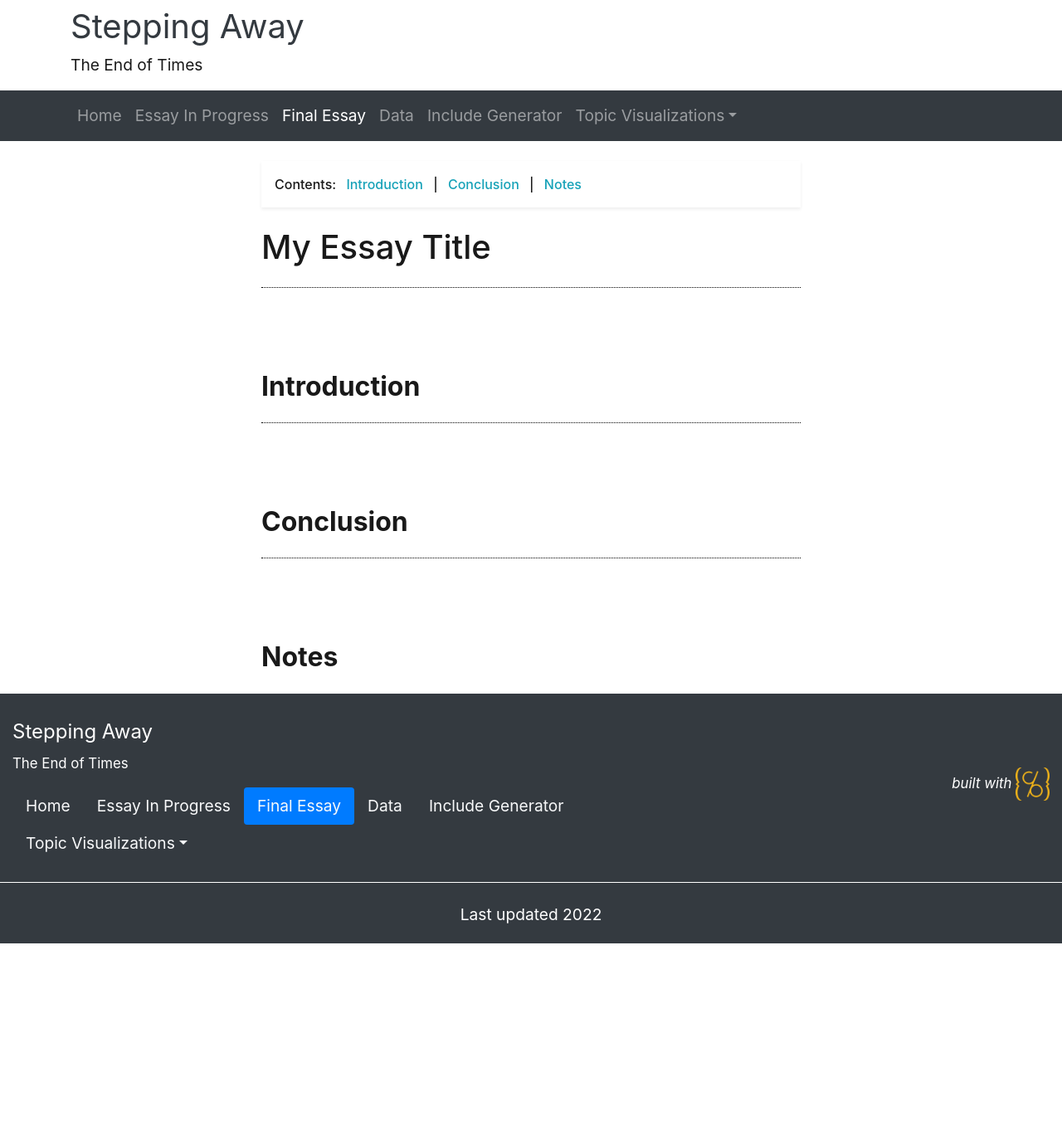
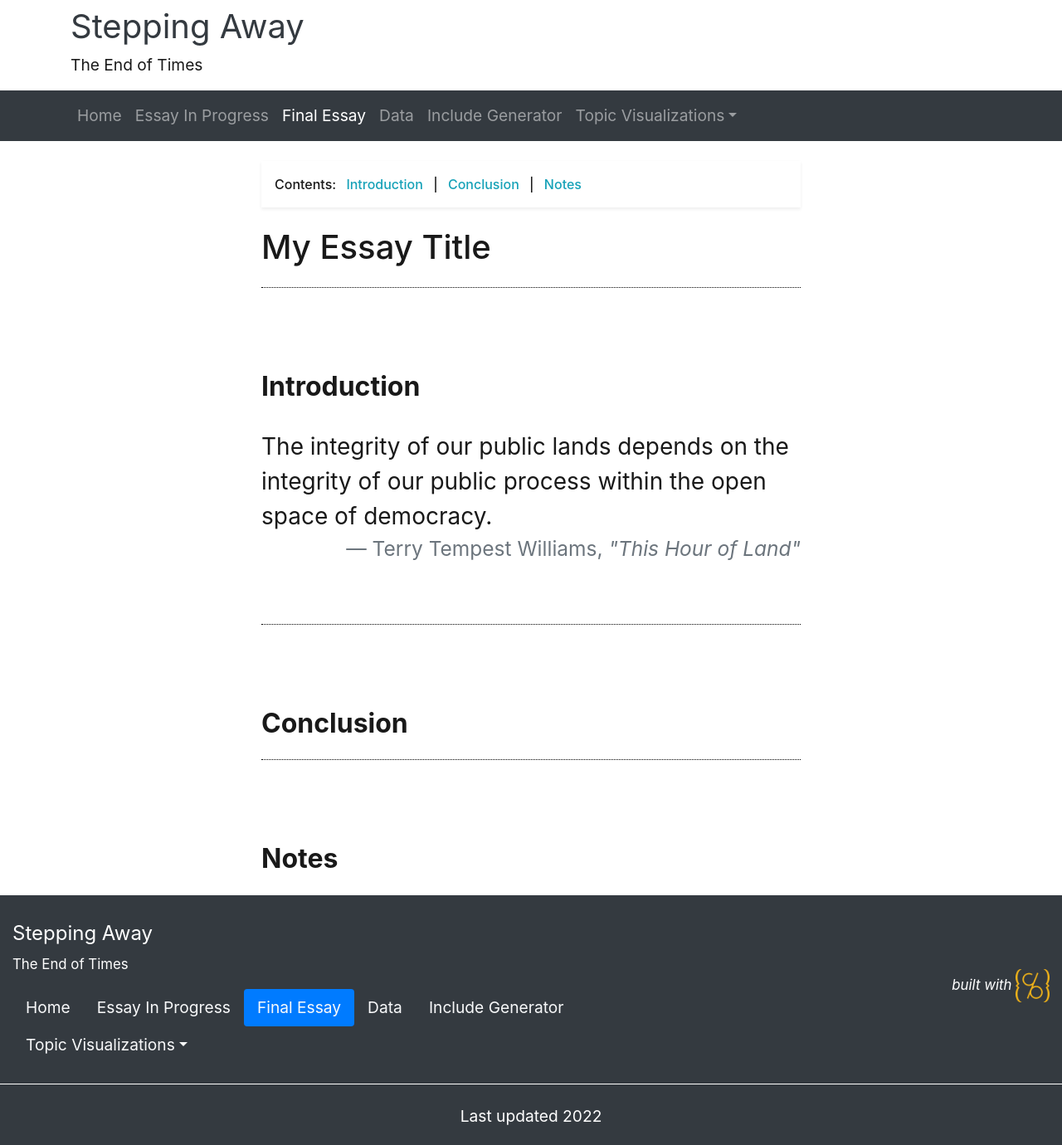
Before and after one commit to AdamMSowards/sampleDHproject, a Jekyll site: the page built from pages/essay-02.md, in a window 1280 px wide. Shown: the whole page at 83% size. Built offline with Jekyll 4.4.1, drawn with Linux system fonts in a browser that asks for light colours; nearby versions of some CDN libraries; library files that are not in the unit come from our copies; before the commit the page ends 1137 px from its top, so only the background shows below that.

Commit message:
added block quotation

```diff
--- a/pages/essay-02.md
+++ b/pages/essay-02.md
@@ -10,6 +10,11 @@ permalink: /essay-02.html
 
 ## Introduction
 
+<blockquote class="blockquote pt-3 pb-5" style="font-size: 1.75rem; margin-left: auto; margin-right: auto; max-width: 650px;">
+  <p class="mb-0">The integrity of our public lands depends on the integrity of our public process within the open space of democracy.</p>
+  <footer class="blockquote-footer text-right">Terry Tempest Williams, <cite title="Source Title">"This Hour of Land"</cite></footer>
+</blockquote>
+
 ## Conclusion
 
 ## Notes
```
